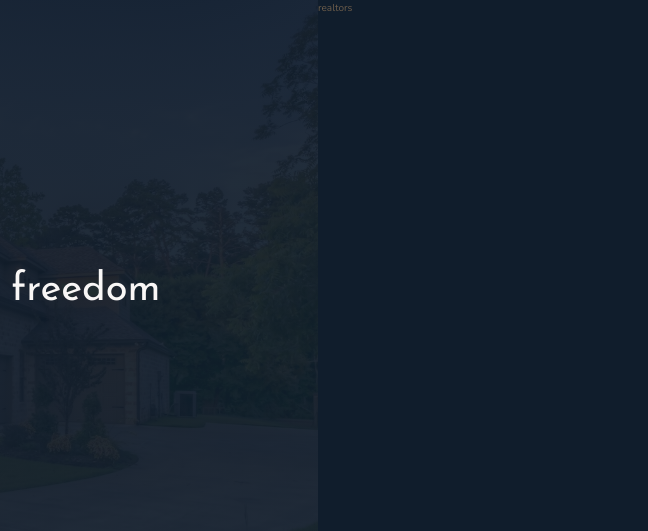
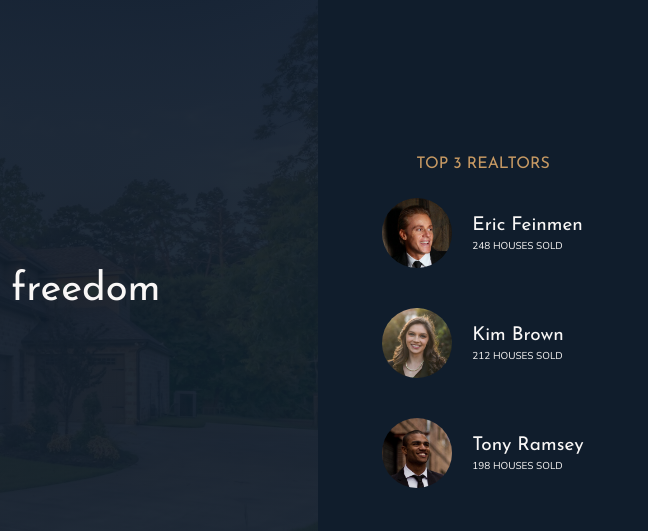
Before and after one commit to Suhail-007/Nexter, a website built with Parcel: page index.html in a window 1280 px wide. Shown: the top 531 px of the page, 632-1280 px from the left. Built offline with nearby package versions, Linux system fonts and the light colour scheme.

Commit message:
project 100% completed

```diff
--- a/index.html
+++ b/index.html
@@ -38,14 +38,36 @@
     <div class="header__seenon-text">As Seen on</div>
     <div class="header__seenon-logos">
       <img src="./img/logo-bbc.png" alt="bbc logo image">
+
       <img src="./img/logo-forbes.png" alt="forbes logo image">
+
       <img src="./img/logo-techcrunch.png" alt="tech logo image">
+
       <img src="./img/logo-bi.png" alt="bussieness inside logo image">
     </div>
   </div>
 
   <div class="realtors">
-    realtors
+    <h3 class="realtors__heading heading-3">Top 3 realtors</h3>
+    <div class="realtors__list">
+      <img src="./img/realtor-1.jpeg" alt="Realtor image 1" class="realtors__list__img">
+      <div class="realtors__details">
+        <h4 class="heading-4 heading-4--light">Eric Feinmen</h4>
+        <p class="realtors__sold">248 houses sold</p>
+      </div>
+
+      <img src="./img/realtor-2.jpeg" alt="Realtor image 2" class="realtors__list__img">
+      <div class="realtors__details">
+        <h4 class="heading-4 heading-4--light">Kim Brown</h4>
+        <p class="realtors__sold">212 houses sold</p>
+      </div>
+
+      <img src="./img/realtor-3.jpeg" alt="Realtor image 3" class="realtors__list__img">
+      <div>
+        <h4 class="heading-4 heading-4--light">Tony Ramsey</h4>
+        <p class="realtors__sold">198 houses sold</p>
+      </div>
+    </div>
   </div>
 
   <section class="features">
--- a/sass/_header.scss
+++ b/sass/_header.scss
@@ -33,7 +33,6 @@
     font-size: 1.6rem;
     color: $color-grey-light-2;
 
-
     &::before,
     &::after {
       content: "";
--- a/sass/_realtors.scss
+++ b/sass/_realtors.scss
@@ -1,4 +1,29 @@
 .realtors {
   background: $color-secondary;
+  padding: 3rem;
   grid-column: col-start 7 / full-end;
+  display: grid;
+  justify-content: center;
+  align-content: center;
+  justify-items: center;
+  row-gap: 2rem;
+
+  &__list {
+    display: grid;
+    grid-template-columns: min-content max-content;
+    align-items: center;
+    gap: 5vh 2rem;
+
+    &__img {
+      display: block;
+      border-radius: 50%;
+      width: 7rem;
+    }
+  }
+
+  &__sold {
+    text-transform: uppercase;
+    margin-top: -3px;
+    color: $color-grey-light-1;
+  }
 }
```
Also changed, not shown: css/style.css, 1 other file.
